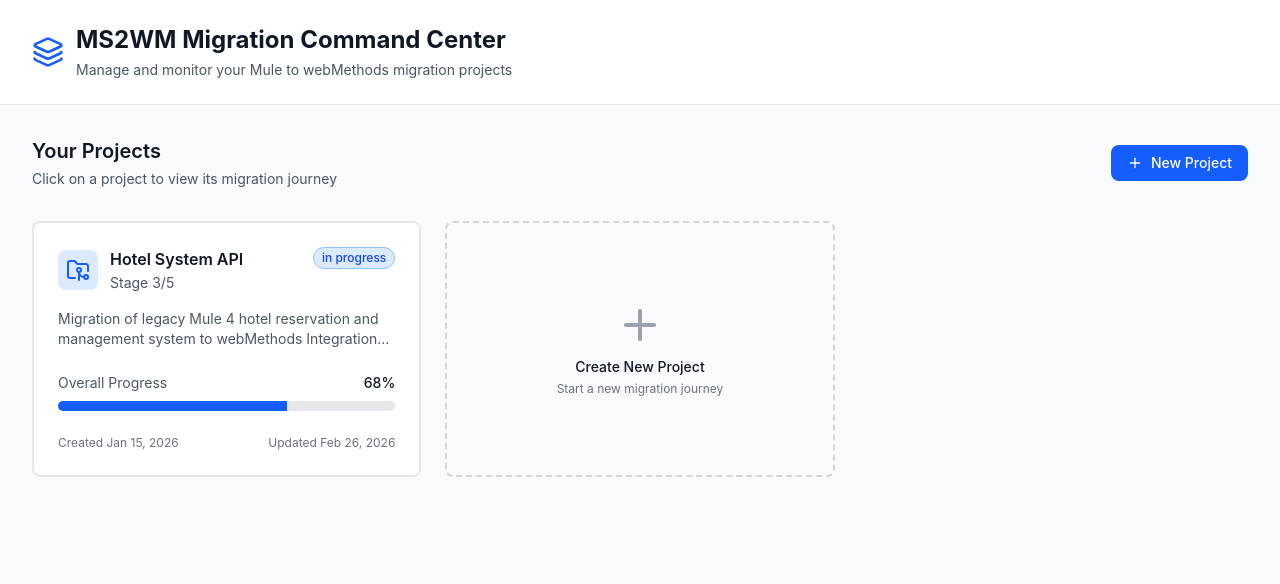
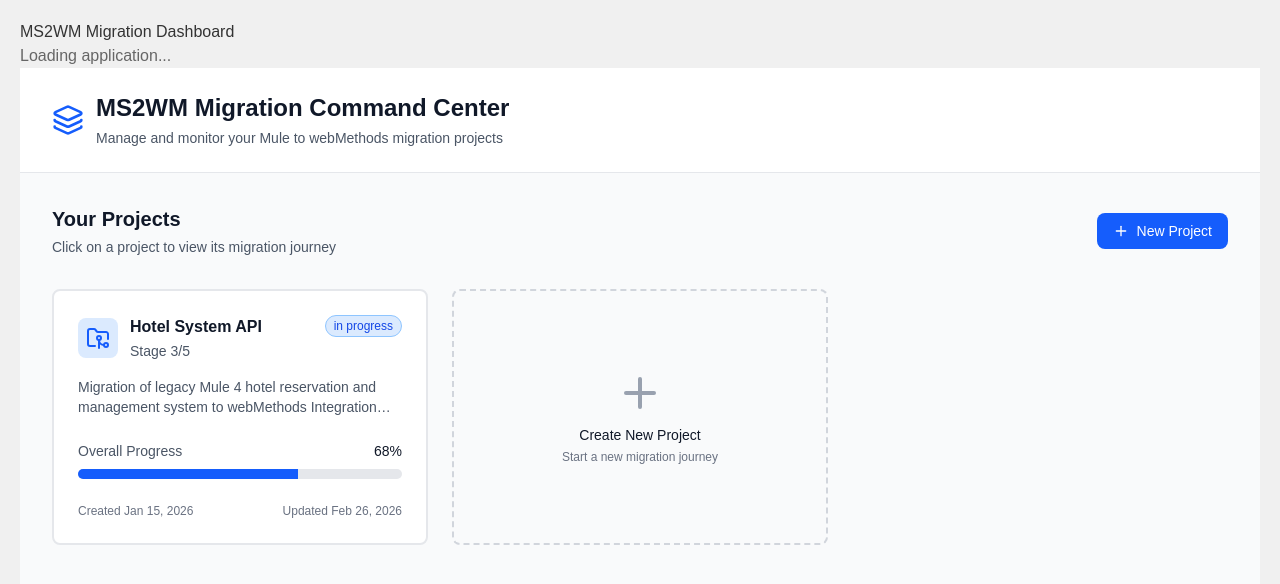
Before and after one commit to greghodgkinson/ms2wm, a React (Vite) app: page / in a window 1280 px wide. Shown: the top 584 px of the page. Built offline with nearby package versions, Linux system fonts and the light colour scheme.

Commit message:
Updated App.tsx

```diff
--- a/src/App.tsx
+++ b/src/App.tsx
@@ -10,7 +10,12 @@
 import { EnvironmentsPage } from './pages/EnvironmentsPage';
 
 function App() {
+  console.log('App rendering...');
+
   return (
+    <div style={{ padding: '20px', background: '#f0f0f0', minHeight: '100vh', fontFamily: 'sans-serif' }}>
+      <h1 style={{ color: '#333' }}>MS2WM Migration Dashboard</h1>
+      <p style={{ color: '#666' }}>Loading application...</p>
       <BrowserRouter>
         <Routes>
           <Route path="/" element={<ProjectsPage />} />
@@ -25,6 +30,7 @@
           <Route path="*" element={<Navigate to="/" replace />} />
         </Routes>
       </BrowserRouter>
+    </div>
   );
 }
 
--- a/src/pages/ProjectsPage.tsx
+++ b/src/pages/ProjectsPage.tsx
@@ -7,8 +7,17 @@
 import { loadProjectMetadata } from '../lib/dataLoader';
 
 export function ProjectsPage() {
+  console.log('ProjectsPage rendering...');
   const navigate = useNavigate();
-  const project = loadProjectMetadata();
+
+  let project;
+  try {
+    project = loadProjectMetadata();
+    console.log('Project data:', project);
+  } catch (error) {
+    console.error('Error loading project metadata:', error);
+    return <div style={{ padding: '20px' }}>Error loading project data: {String(error)}</div>;
+  }
 
   const getOverallProgress = () => {
     if (!project.progress) return 0;
```
Lines whose indentation alone changed are shown as unchanged.
